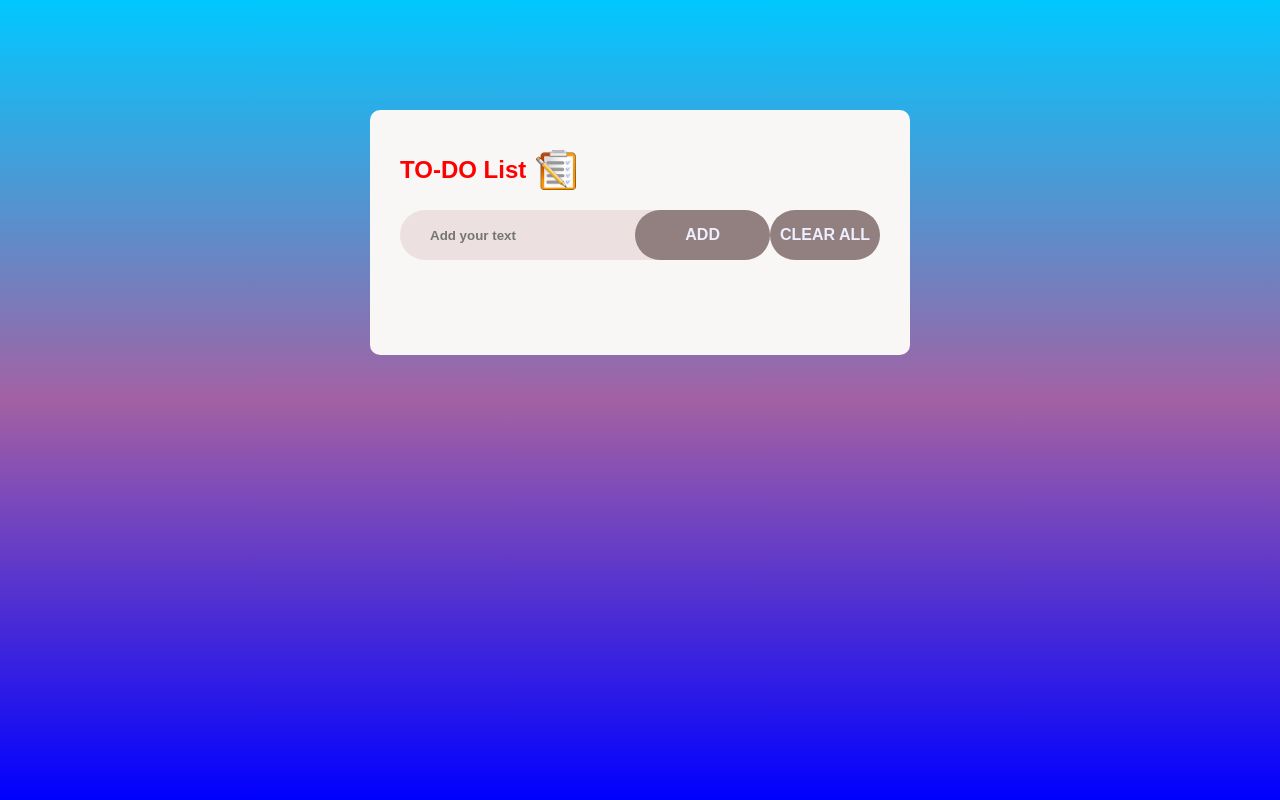
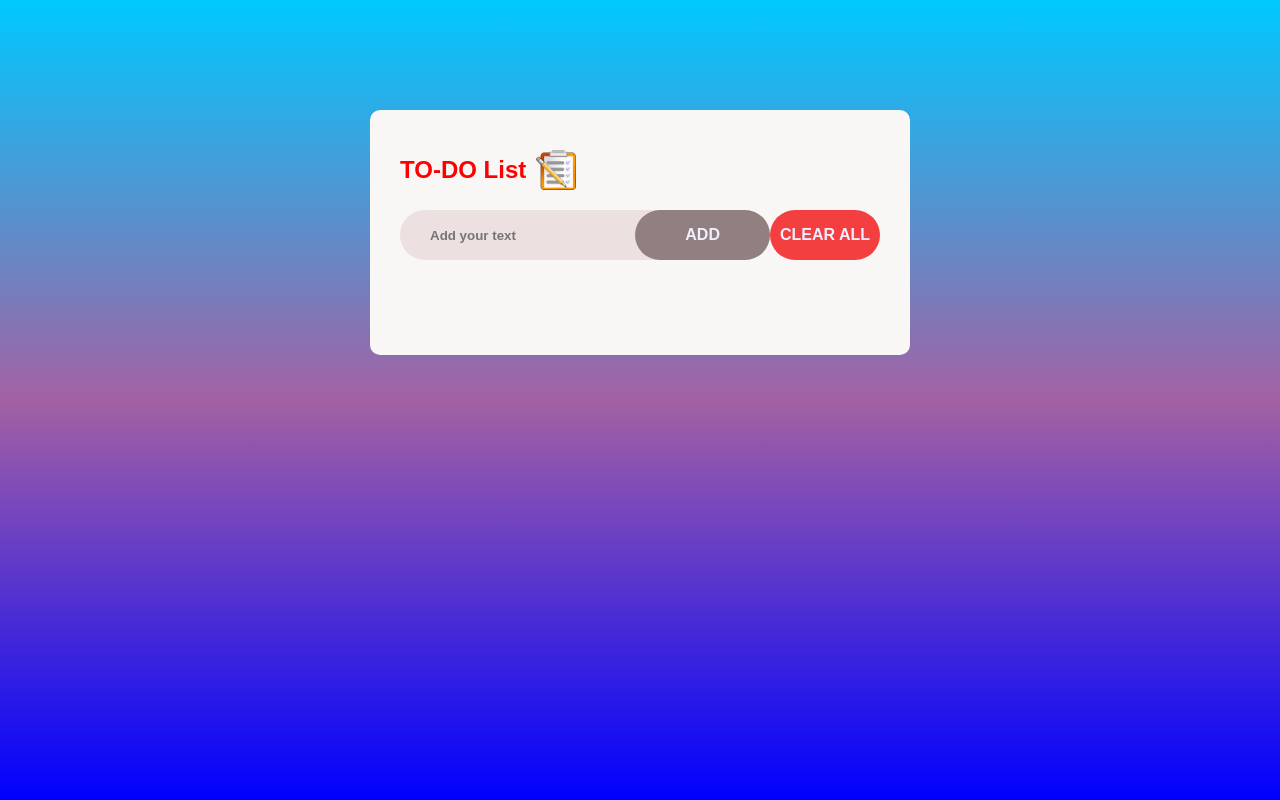
Before and after one commit to SOMBIT4/TO-Do-List-Web-app, a plain HTML site: page index.html in a window 1280 px wide. Drawn offline with Linux system fonts and the light colour scheme.

Commit message:
'finalwithoutdrag'

```diff
--- a/style.css
+++ b/style.css
@@ -63,7 +63,7 @@ button2{
     outline: none;
     float: right;
     padding: 16px 10px;
-    background: rgb(146, 127, 127);
+    background: rgb(243, 63, 63);
     color: #edeefe;
     font-size: 16px;
     cursor: pointer;
```
